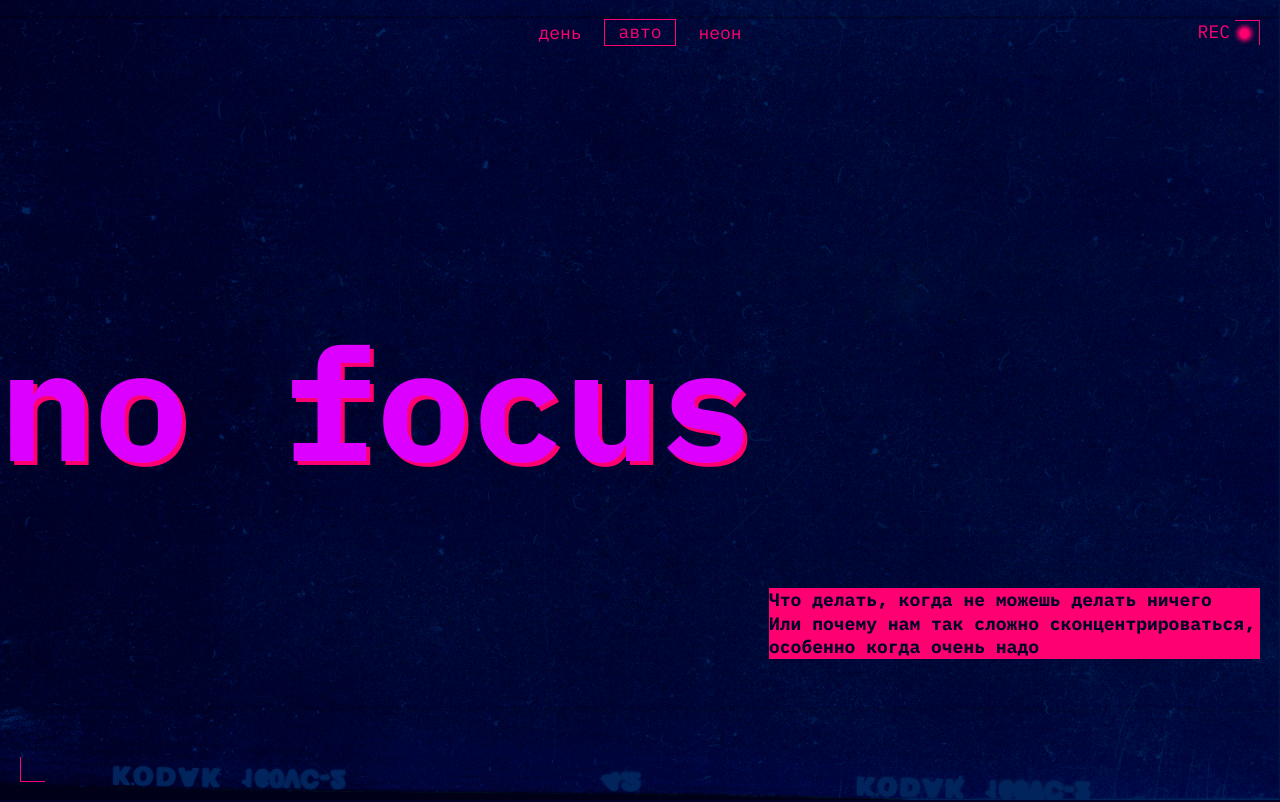
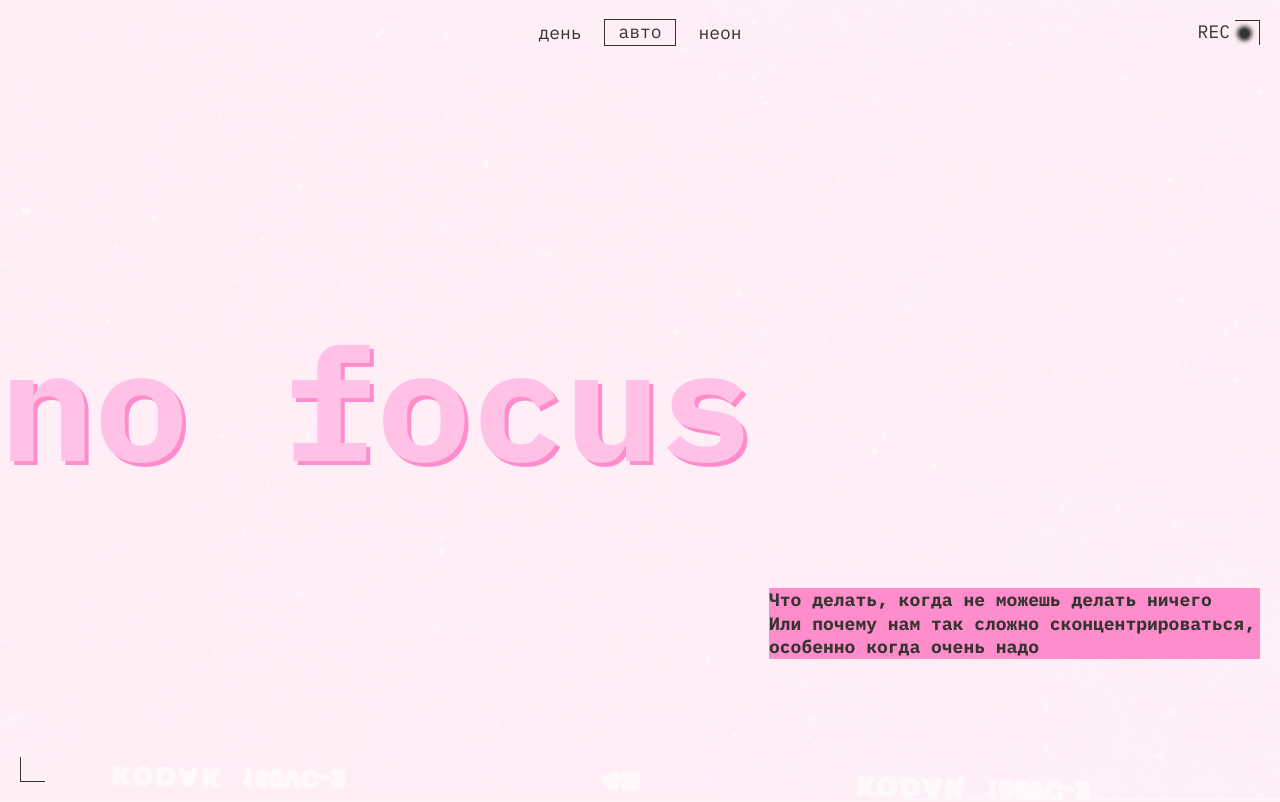
Before and after one commit to YKTna/slozhno-sosredotochitsya-fd, a plain HTML site: page index.html in a window 1280 px wide. Shown: the top 802 px of the page. Drawn offline with Linux system fonts and the light colour scheme.

Commit message:
тесты пройдут!

```diff
--- a/styles/light.css
+++ b/styles/light.css
@@ -26,3 +26,24 @@
     чем стили в медиазапросе предпочтений пользователя
   */
 }
+
+@media (prefers-color-scheme: light) {
+  :root {
+     --cover-image: url('../images/cover-image-light.png');
+  --color: #353430;
+  --background-color: #FFF1F7;
+  --color-text: #353430;
+  --color-text-h2: #353430;
+  --color-h1: #FFC2E6;
+  --accent-color: #FF8DCB;
+  --color-outline-transparent: rgb(53, 52, 48, 0.4);
+  }
+
+  .rec {
+      display: none;
+  }
+
+  .dot {
+      display: none;
+  }
+}
--- a/styles/style.css
+++ b/styles/style.css
@@ -93,6 +93,10 @@
   outline: 1px solid var(--color-outline-transparent);
 }
 
+.header__theme-menu-item:focus-visible {
+  outline: 1px solid var(--color-outline-transparent);
+}
+
 .header__theme-menu-button:focus {
   display: flex;
   justify-content: center;
@@ -108,6 +112,10 @@
   justify-content: center;
   padding-bottom: 2px;
   outline: 1px solid var(--color-text-h2);
+}
+
+.header__theme-menu-button_active {
+  pointer-events: none!important;
 }
 
 .header__theme-menu-button {
@@ -499,39 +507,3 @@
     right: 20px;
   }
 }
-
-
-
-
-@media screen and (prefers-color-scheme: light) {
-  :root.theme-auto {
-    --cover-image: url('../images/cover-image-light.png');
-    --color: #353430;
-    --background-color: #FFF1F7;
-    --color-text: #353430;
-    --color-text-h2: #353430;
-    --color-h1: #FFC2E6;
-    --accent-color: #FF8DCB;
-    --color-outline-transparent: rgb(53, 52, 48, 0.4);
-
-    .rec {
-      display: none;
-    }
-
-    .dot {
-      display: none;
-    }
-  }
-}
-
-
-@media screen and (prefers-color-scheme: dark) {
-  :root.theme-auto {
-  --cover-image: url('../images/cover-image-dark.png');
-  --color: #F1B2CE;
-  --background-color: #000028;
-  --color-text: #000028;
-  --color-text-h2: #FF0070;
-  --color-h1: #DB00FF;
-  --accent-color: #FF0070;
-  }
```
